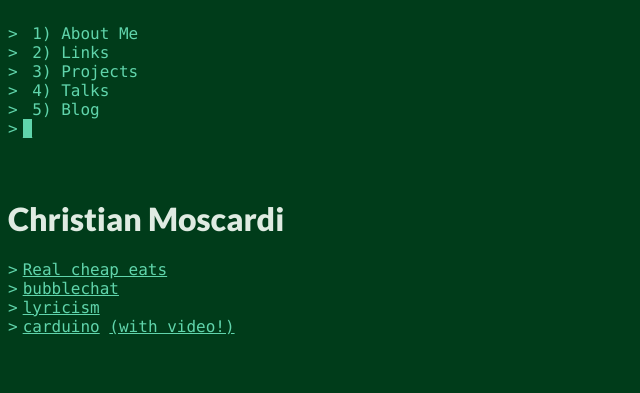
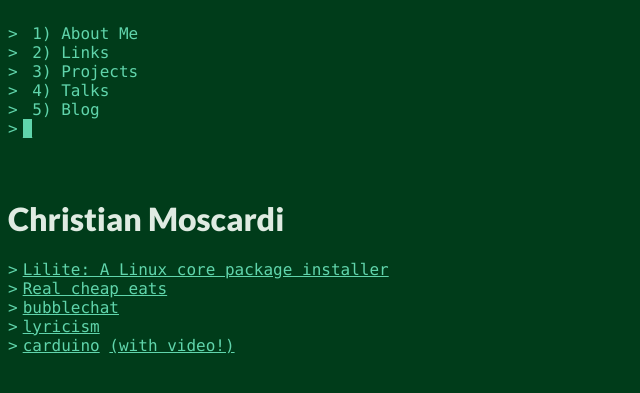
Before and after one commit to cmoscardi/cmoscardi.github.io, a Jekyll site: the page built from projects.html, in a window 1280 px wide. Shown: the top 393 px of the page, without its empty margins (0-640 px from the left). Built offline with Jekyll 4.4.1, drawn with Linux system fonts in a browser that asks for light colours; nearby versions of some CDN libraries.

Commit message:
new project: lilite

```diff
--- a/projects.html
+++ b/projects.html
@@ -5,6 +5,7 @@ title: projects
 
 <h1 id="nomen">Christian Moscardi</h1>
 <ul id="projects">
+  <li><a target="_blank" href="https://www.lilite.co">Lilite: A Linux core package installer</a></li>
   <li><a target="_blank" href="http://www.realcheapeats.com">Real cheap eats</a></li>
   <li><a target="_blank" href="http://cmos-bubblechat.herokuapp.com">bubblechat</a></li>
   <li><a target="_blank" href="https://github.com/cmoscardi/lyricism">lyricism</a></li>
```
